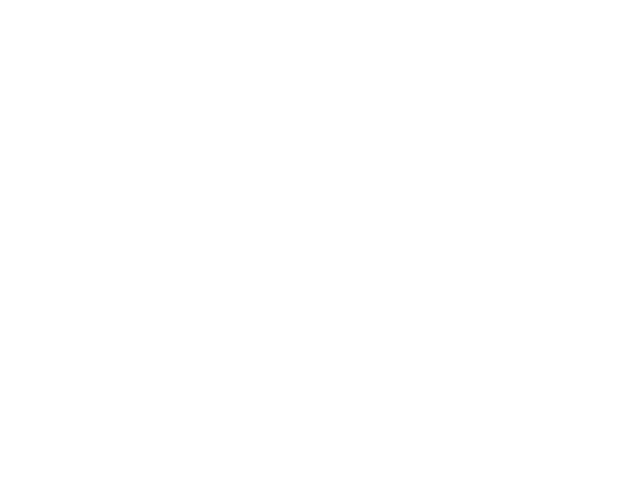
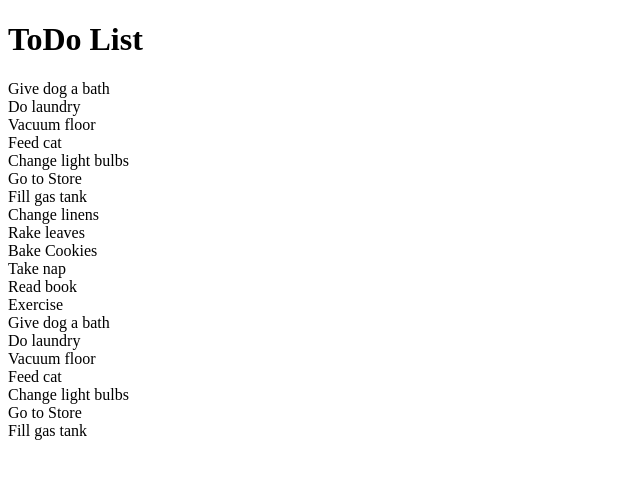
Before and after one commit to jhonnycordova/todo-list-js, a React (Create React App) app in the folder frontend/: page / in a window 1280 px wide. Shown: the top 478 px of the page, without its empty margins (0-640 px from the left). Built offline with nearby package versions, Linux system fonts and the light colour scheme.

Commit message:
Initial components

```diff
--- a/frontend/src/App.js
+++ b/frontend/src/App.js
@@ -1,8 +1,16 @@
-import React from 'react';
+import React, { useState } from 'react';
+import TodoList from './components/TodoList';
+import data from './data.json';
 
 function App() {
+  const [todoList, setTodoList] = useState(data);
+
   return (
-    <div className="App" />
+    // setTodoList();
+    <div className="App">
+      <h1>ToDo List</h1>
+      <TodoList toDoList={todoList} />
+    </div>
   );
 }
 
--- /dev/null
+++ b/frontend/src/components/TodoList.js
@@ -0,0 +1,10 @@
+import React from 'react';
+import Todo from './Todo';
+
+const TodoList = ({ toDoList }) => (
+  <div>
+    {toDoList.map((todo) => <Todo toDo={todo} />)}
+  </div>
+);
+
+export default TodoList;
--- /dev/null
+++ b/frontend/src/data.json
@@ -0,0 +1,81 @@
+[{
+    "id": 1,
+    "task": "Give dog a bath",
+    "completed": true
+  }, {
+    "id": 2,
+    "task": "Do laundry",
+    "completed": true
+  }, {
+    "id": 3,
+    "task": "Vacuum floor",
+    "completed": false
+  }, {
+    "id": 4,
+    "task": "Feed cat",
+    "completed": true
+  }, {
+    "id": 5,
+    "task": "Change light bulbs",
+    "completed": false
+  }, {
+    "id": 6,
+    "task": "Go to Store",
+    "completed": true
+  }, {
+    "id": 7,
+    "task": "Fill gas tank",
+    "completed": true
+  }, {
+    "id": 8,
+    "task": "Change linens",
+    "completed": false
+  }, {
+    "id": 9,
+    "task": "Rake leaves",
+    "completed": true
+  }, {
+    "id": 10,
+    "task": "Bake Cookies",
+    "completed": false
+  }, {
+    "id": 11,
+    "task": "Take nap",
+    "completed": true
+  }, {
+    "id": 12,
+    "task": "Read book",
+    "completed": true
+  }, {
+    "id": 13,
+    "task": "Exercise",
+    "completed": false
+  }, {
+    "id": 14,
+    "task": "Give dog a bath",
+    "completed": false
+  }, {
+    "id": 15,
+    "task": "Do laundry",
+    "completed": false
+  }, {
+    "id": 16,
+    "task": "Vacuum floor",
+    "completed": false
+  }, {
+    "id": 17,
+    "task": "Feed cat",
+    "completed": true
+  }, {
+    "id": 18,
+    "task": "Change light bulbs",
+    "completed": false
+  }, {
+    "id": 19,
+    "task": "Go to Store",
+    "completed": false
+  }, {
+    "id": 20,
+    "task": "Fill gas tank",
+    "completed": false
+  }]
```
Also changed, not shown: frontend/src/components/Todo.js (+7 -0 lines).
